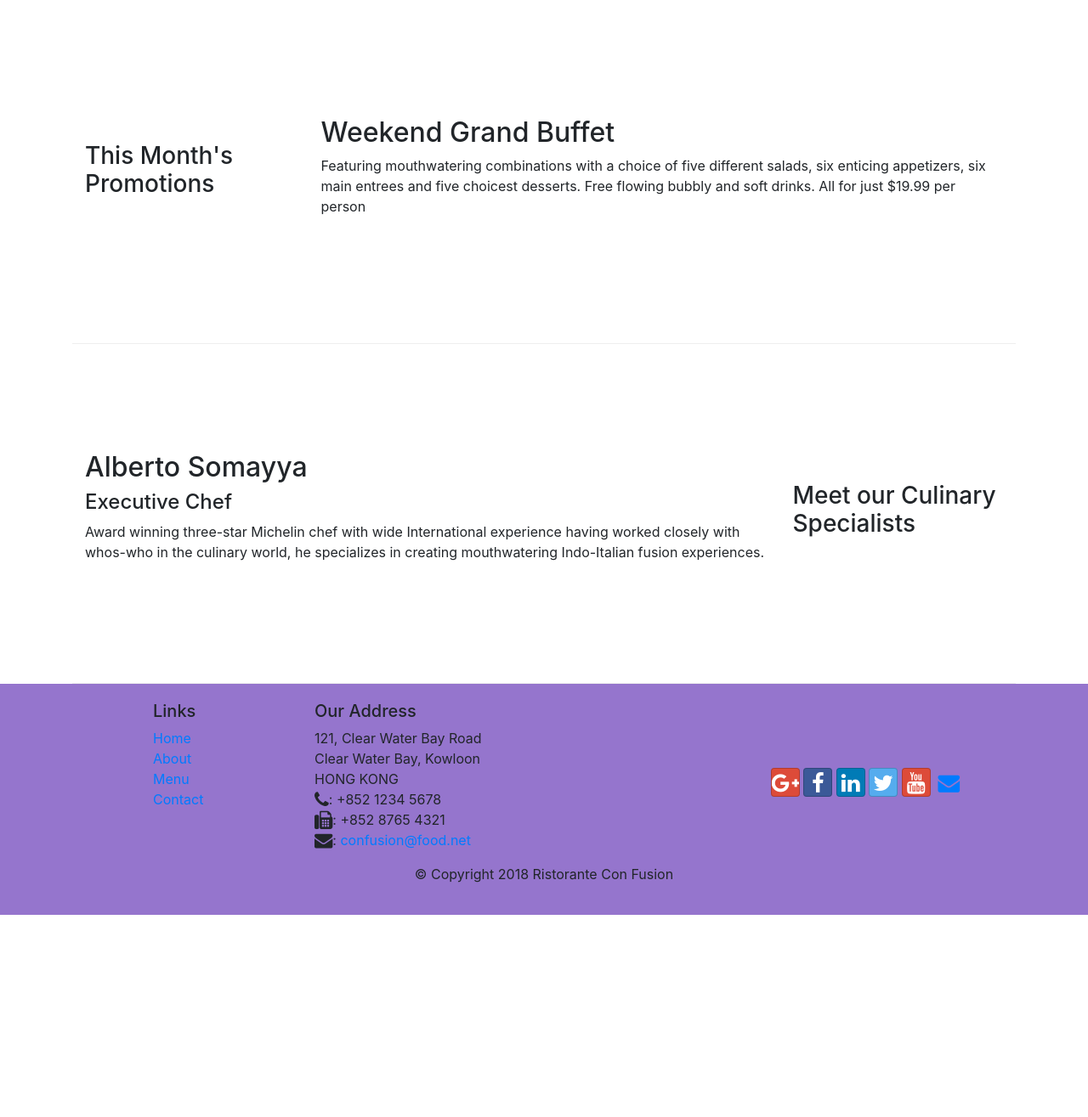
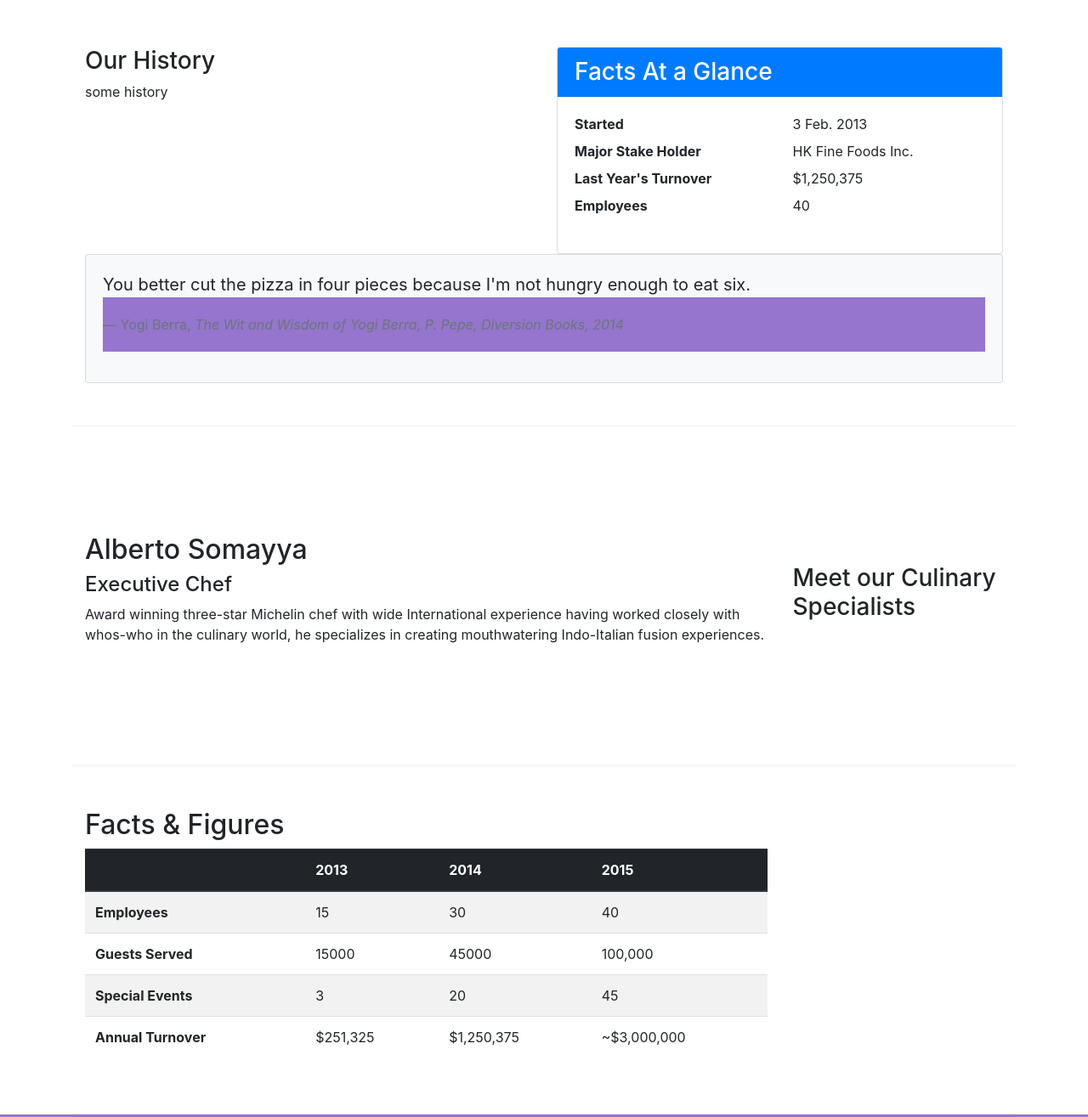
Before and after one commit to Linda0501/learn-full-stack, a website: page Bootstrap4-Course/Bootstrap4/conFusion/aboutus.html in a window 1280 px wide. Shown: the part 460-1775 px from the top of the page at 85% size. Before the commit the page ends 1537 px from the top, so only its background shows below. Drawn offline with nearby package versions, Linux system fonts and the light colour scheme.

Commit message:
tables and cards added

```diff
--- a/Bootstrap4-Course/Bootstrap4/conFusion/aboutus.html
+++ b/Bootstrap4-Course/Bootstrap4/conFusion/aboutus.html
@@ -59,13 +59,39 @@
         </div>
 
 
-        <div class="row row-content align-items-center">
-            <div class="col-12 col-sm-4 col-md-3">
-                <h3>This Month's Promotions</h3>
+        <div class="row row-content">
+            <div class="col-sm-6">
+                <h3>Our History</h3>
+                <p> some history</p>
             </div>
-            <div class="col col-sm col-md">
-                <h2>Weekend Grand Buffet</h2>
-                <p>Featuring mouthwatering combinations with a choice of five different salads, six enticing appetizers, six main entrees and five choicest desserts. Free flowing bubbly and soft drinks. All for just $19.99 per person </p>
+            <div class="col-sm">
+                <div class="card">
+                    <h3 class="card-header bg-primary text-white">Facts At a Glance</h3>
+                    <div class="card-body">
+                        <dl class="row">
+                            <dt class="col-6">Started</dt>
+                            <dd class="col-6">3 Feb. 2013</dd>
+                            <dt class="col-6">Major Stake Holder</dt>
+                            <dd class="col-6">HK Fine Foods Inc.</dd>
+                            <dt class="col-6">Last Year's Turnover</dt>
+                            <dd class="col-6">$1,250,375</dd>
+                            <dt class="col-6">Employees</dt>
+                            <dd class="col-6">40</dd>
+                        </dl>
+                    </div>
+                </div>
+            </div>
+            <div class="col-12">
+                <div class="card card-body bg-light">
+                    <blockquote class="blockquote">
+                        <p class="mb-0">You better cut the pizza in four pieces because
+                            I'm not hungry enough to eat six.</p>
+                        <footer class="blockquote-footer">Yogi Berra,
+                            <cite title="Source Title">The Wit and Wisdom of Yogi Berra,
+                            P. Pepe, Diversion Books, 2014</cite>
+                        </footer>
+                    </blockquote>
+                </div>
             </div>
         </div>
 
@@ -79,6 +105,51 @@
                 <p>Award winning three-star Michelin chef with wide International experience having worked closely with whos-who in the culinary world, he specializes in creating mouthwatering Indo-Italian fusion experiences. </p>
             </div>
         </div>
+
+        <div class="row row-content">
+            <div class="col-12 col-sm-9">
+                <h2>Facts &amp; Figures</h2>
+                    <div class="table-responsive">
+                        <table class="table table-striped">
+                            <thead class="thead-dark">
+                                <tr>
+                                    <th>&nbsp;</th>
+                                    <th>2013</th>
+                                    <th>2014</th>
+                                    <th>2015</th>
+                                </tr>
+                            </thead>
+                            <tbody>
+                                <tr>
+                                    <th>Employees</th>
+                                    <td>15</td>
+                                    <td>30</td>
+                                    <td>40</td>
+                                </tr>
+                                <tr>
+                                    <th>Guests Served</th>
+                                    <td>15000</td>
+                                    <td>45000</td>
+                                    <td>100,000</td>
+                                </tr>
+                                <tr>
+                                    <th>Special Events</th>
+                                    <td>3</td>
+                                    <td>20</td>
+                                    <td>45</td>
+                                </tr>
+                                <tr>
+                                    <th>Annual Turnover</th>
+                                    <td>$251,325</td>
+                                    <td>$1,250,375</td>
+                                    <td>~$3,000,000</td>
+                                </tr>
+                            </tbody>
+                        </table>
+                </div>
+            </div>
+        </div>
+
     </div>
 
 	<footer>
```
